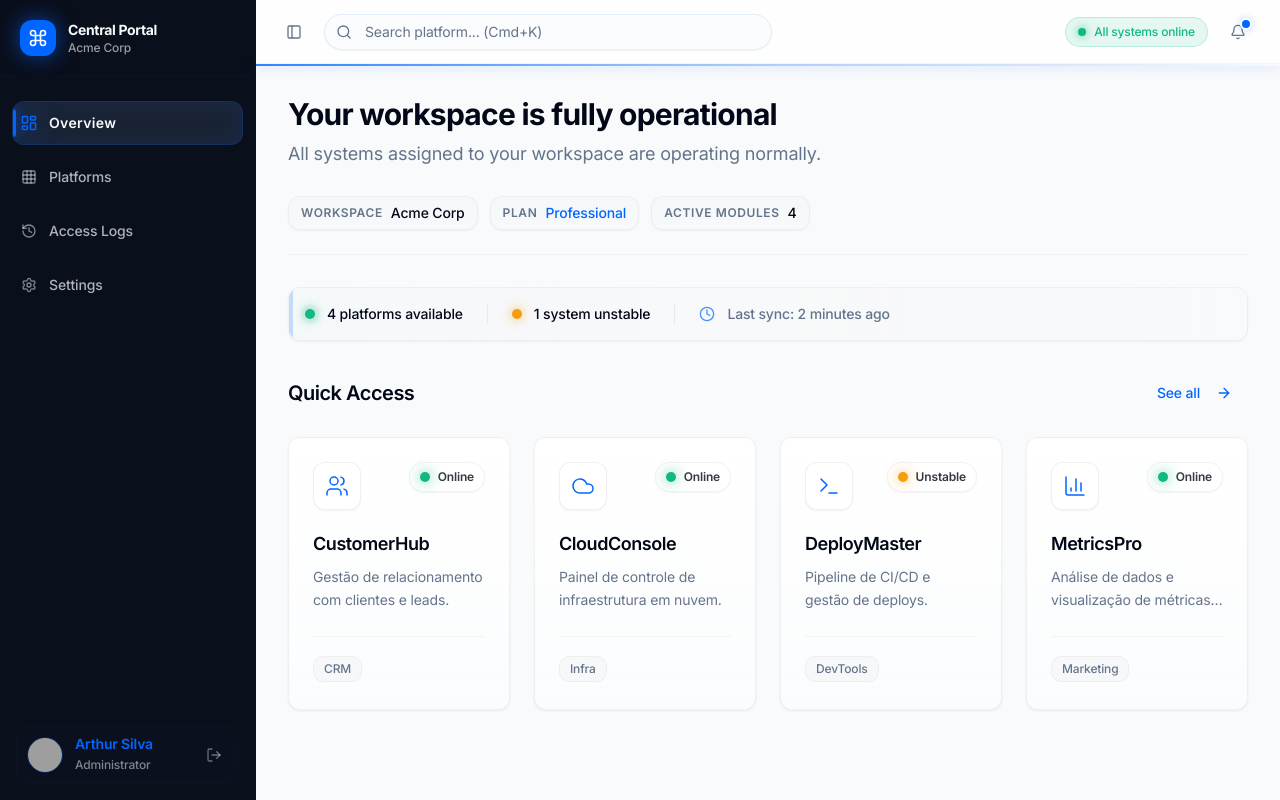
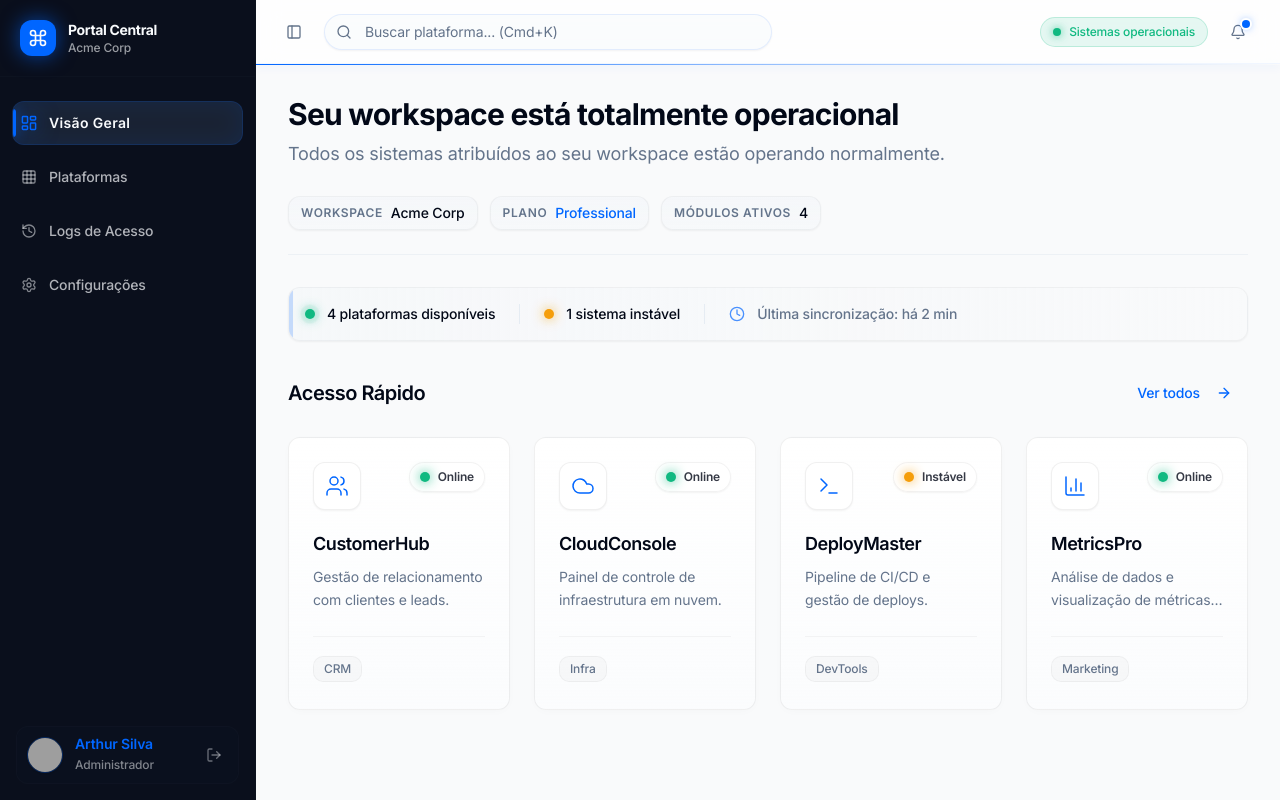
Before and after one commit to vitorbb1989/portal-de-acesso-central-9vhbl9ffx, a React (Vite) app: page / in a window 1280 px wide. Built offline with nearby package versions, Linux system fonts and the light colour scheme; grey boxes are pictures that could not be loaded.

Commit message:
Refactor UI for premium visual identity and microcopy

```diff
--- a/src/components/AppHeader.tsx
+++ b/src/components/AppHeader.tsx
@@ -19,7 +19,7 @@ export function AppHeader() {
           <Search className="absolute left-3 top-2.5 h-4 w-4 text-muted-foreground" />
           <Input
             type="search"
-            placeholder="Search platform... (Cmd+K)"
+            placeholder="Buscar plataforma... (Cmd+K)"
             className="w-full bg-secondary/30 border-primary/10 focus-visible:bg-background focus-visible:border-primary focus-visible:ring-1 focus-visible:ring-primary/20 pl-10 rounded-full h-9 shadow-sm transition-all"
             value={searchQuery}
             onChange={(e) => setSearchQuery(e.target.value)}
@@ -30,7 +30,7 @@ export function AppHeader() {
         <div className="flex sm:hidden flex-1">
           <Input
             type="search"
-            placeholder="Search..."
+            placeholder="Buscar..."
             className="w-full bg-secondary/30 border-primary/10 h-9 rounded-full px-4"
             value={searchQuery}
             onChange={(e) => setSearchQuery(e.target.value)}
@@ -40,7 +40,7 @@ export function AppHeader() {
         <div className="flex items-center gap-3 ml-4">
           <div className="hidden lg:flex items-center gap-2 px-3 py-1.5 rounded-full bg-status-success/10 border border-status-success/20">
             <div className="h-2 w-2 rounded-full bg-status-success shadow-[0_0_8px_rgba(16,185,129,0.8)] animate-pulse-slow" />
-            <span className="text-xs font-medium text-status-success">All systems online</span>
+            <span className="text-xs font-medium text-status-success">Sistemas operacionais</span>
           </div>
 
           <Button
--- a/src/components/AppSidebar.tsx
+++ b/src/components/AppSidebar.tsx
@@ -16,10 +16,10 @@ export function AppSidebar() {
   const location = useLocation()
 
   const navItems = [
-    { title: 'Overview', url: '/', icon: LayoutDashboard },
-    { title: 'Platforms', url: '/platforms', icon: Grid },
-    { title: 'Access Logs', url: '/logs', icon: History },
-    { title: 'Settings', url: '/settings', icon: Settings },
+    { title: 'Visão Geral', url: '/', icon: LayoutDashboard },
+    { title: 'Plataformas', url: '/platforms', icon: Grid },
+    { title: 'Logs de Acesso', url: '/logs', icon: History },
+    { title: 'Configurações', url: '/settings', icon: Settings },
   ]
 
   return (
@@ -31,7 +31,7 @@ export function AppSidebar() {
           </div>
           <div className="flex flex-col">
             <span className="text-sm font-bold tracking-tight text-sidebar-foreground">
-              Central Portal
+              Portal Central
             </span>
             <span className="text-xs text-sidebar-foreground/60 font-medium">Acme Corp</span>
           </div>
@@ -90,7 +90,7 @@ export function AppSidebar() {
                 Arthur Silva
               </span>
               <span className="text-xs text-sidebar-foreground/50 mt-1.5 font-medium truncate">
-                Administrator
+                Administrador
               </span>
             </div>
           </div>
--- a/src/components/Layout.tsx
+++ b/src/components/Layout.tsx
@@ -10,7 +10,7 @@ export default function Layout() {
       <SidebarInset className="bg-background min-h-screen flex flex-col relative">
         <AppHeader />
         {/* Brand identity signature */}
-        <div className="h-[2px] w-full bg-gradient-to-r from-primary/80 via-primary/30 to-transparent absolute top-16 left-0 z-30 shadow-[0_1px_12px_rgba(0,102,255,0.4)]" />
+        <div className="h-[1px] w-full bg-gradient-to-r from-primary via-primary/40 to-transparent absolute top-16 left-0 z-30 shadow-[0_0_10px_rgba(0,102,255,0.3)]" />
         <main className="flex-1 overflow-x-hidden p-4 sm:p-6 lg:p-8 max-w-7xl mx-auto w-full pt-6">
           <Outlet />
         </main>
--- a/src/components/PlatformCard.tsx
+++ b/src/components/PlatformCard.tsx
@@ -16,17 +16,17 @@ export function PlatformCard({ platform, index = 0 }: PlatformCardProps) {
   const statusConfig = {
     online: {
       color: 'bg-[#10B981]',
-      glow: 'shadow-[0_0_14px_rgba(16,185,129,0.8)]',
+      glow: 'shadow-[0_0_12px_rgba(16,185,129,0.9)]',
       label: 'Online',
     },
     warning: {
       color: 'bg-[#F59E0B]',
-      glow: 'shadow-[0_0_14px_rgba(245,158,11,0.8)]',
-      label: 'Unstable',
+      glow: 'shadow-[0_0_12px_rgba(245,158,11,0.9)]',
+      label: 'Instável',
     },
     offline: {
       color: 'bg-[#EF4444]',
-      glow: 'shadow-[0_0_8px_rgba(239,68,68,0.4)]',
+      glow: 'shadow-[0_0_12px_rgba(239,68,68,0.9)]',
       label: 'Offline',
     },
   }
@@ -46,9 +46,9 @@ export function PlatformCard({ platform, index = 0 }: PlatformCardProps) {
   return (
     <Card
       className={cn(
-        'group relative overflow-hidden transition-all duration-500 ease-out h-full flex flex-col animate-fade-in cursor-pointer',
-        'bg-gradient-to-b from-card to-secondary/30 border-black/[0.05] shadow-subtle',
-        'hover:-translate-y-1.5 hover:border-primary/40 hover:shadow-[0_12px_32px_-4px_rgba(0,102,255,0.15)]',
+        'group relative overflow-hidden transition-all duration-300 ease-out h-full flex flex-col animate-fade-in cursor-pointer',
+        'bg-gradient-to-b from-card to-secondary/30 border border-black/[0.06] shadow-[0_2px_12px_-4px_rgba(0,0,0,0.04)]',
+        'hover:-translate-y-1.5 hover:border-primary/40 hover:shadow-[0_12px_32px_-4px_rgba(0,102,255,0.15)] hover:bg-gradient-to-b hover:from-card hover:to-primary/[0.02]',
       )}
       style={{ animationDelay: `${index * 50}ms` }}
       onClick={handleAccess}
@@ -109,7 +109,7 @@ export function PlatformCard({ platform, index = 0 }: PlatformCardProps) {
               <Loader2 className="h-4 w-4 animate-spin" />
             ) : (
               <>
-                Access <ExternalLink className="ml-2 h-3.5 w-3.5" />
+                Acessar <ExternalLink className="ml-2 h-3.5 w-3.5" />
               </>
             )}
           </Button>
@@ -120,7 +120,7 @@ export function PlatformCard({ platform, index = 0 }: PlatformCardProps) {
         <div className="absolute inset-0 bg-background/70 backdrop-blur-md flex items-center justify-center z-30 animate-fade-in">
           <div className="flex flex-col items-center text-primary">
             <Loader2 className="h-8 w-8 animate-spin mb-3 drop-shadow-[0_0_16px_rgba(0,102,255,0.6)]" />
-            <span className="text-sm font-semibold tracking-wide">Initiating session...</span>
+            <span className="text-sm font-semibold tracking-wide">Iniciando sessão...</span>
           </div>
         </div>
       )}
--- a/src/pages/Index.tsx
+++ b/src/pages/Index.tsx
@@ -14,10 +14,10 @@ const Index = () => {
       <section className="flex flex-col gap-5 pb-6 border-b border-border/50 relative">
         <div>
           <h1 className="text-3xl font-bold tracking-tight text-foreground mb-2">
-            Your workspace is fully operational
+            Seu workspace está totalmente operacional
           </h1>
           <p className="text-muted-foreground text-lg">
-            All systems assigned to your workspace are operating normally.
+            Todos os sistemas atribuídos ao seu workspace estão operando normalmente.
           </p>
         </div>
 
@@ -30,13 +30,13 @@ const Index = () => {
           </div>
           <div className="flex items-center gap-2 px-3 py-1.5 bg-gradient-to-b from-secondary/50 to-secondary/20 rounded-lg border border-black/[0.04] shadow-sm">
             <span className="text-xs text-muted-foreground uppercase tracking-wider font-semibold">
-              Plan
+              Plano
             </span>
             <span className="text-sm font-medium text-primary">Professional</span>
           </div>
           <div className="flex items-center gap-2 px-3 py-1.5 bg-gradient-to-b from-secondary/50 to-secondary/20 rounded-lg border border-black/[0.04] shadow-sm">
             <span className="text-xs text-muted-foreground uppercase tracking-wider font-semibold">
-              Active Modules
+              Módulos Ativos
             </span>
             <span className="text-sm font-medium text-foreground">4</span>
           </div>
@@ -52,7 +52,7 @@ const Index = () => {
               <span className="animate-ping absolute inline-flex h-full w-full rounded-full bg-status-success opacity-75"></span>
               <span className="relative inline-flex rounded-full h-2.5 w-2.5 bg-status-success shadow-[0_0_12px_rgba(16,185,129,0.8)]"></span>
             </div>
-            <span className="text-sm font-medium text-foreground">4 platforms available</span>
+            <span className="text-sm font-medium text-foreground">4 plataformas disponíveis</span>
           </div>
 
           <div className="hidden sm:block w-px h-5 bg-border/80" />
@@ -65,14 +65,14 @@ const Index = () => {
               ></span>
               <span className="relative inline-flex rounded-full h-2.5 w-2.5 bg-status-warning shadow-[0_0_12px_rgba(245,158,11,0.8)]"></span>
             </div>
-            <span className="text-sm font-medium text-foreground">1 system unstable</span>
+            <span className="text-sm font-medium text-foreground">1 sistema instável</span>
           </div>
 
           <div className="hidden sm:block w-px h-5 bg-border/80" />
 
           <div className="flex items-center gap-3 text-muted-foreground">
             <Clock className="h-4 w-4 text-primary/70" />
-            <span className="text-sm font-medium">Last sync: 2 minutes ago</span>
+            <span className="text-sm font-medium">Última sincronização: há 2 min</span>
           </div>
         </section>
       )}
@@ -80,7 +80,7 @@ const Index = () => {
       <section>
         <div className="flex items-center justify-between mb-6">
           <h2 className="text-xl font-semibold tracking-tight">
-            {searchQuery ? 'Search Results' : 'Quick Access'}
+            {searchQuery ? 'Resultados da Busca' : 'Acesso Rápido'}
           </h2>
           {!searchQuery && (
             <Button
@@ -89,7 +89,7 @@ const Index = () => {
               className="text-primary hover:text-primary hover:bg-primary/10 transition-colors group"
             >
               <Link to="/platforms">
-                See all{' '}
+                Ver todos{' '}
                 <ArrowRight className="ml-2 h-4 w-4 group-hover:translate-x-1 transition-transform" />
               </Link>
             </Button>
@@ -104,7 +104,9 @@ const Index = () => {
           </div>
         ) : (
           <div className="py-12 text-center bg-secondary/30 rounded-xl border border-dashed border-border">
-            <p className="text-muted-foreground">No platforms found for "{searchQuery}"</p>
+            <p className="text-muted-foreground">
+              Nenhuma plataforma encontrada para "{searchQuery}"
+            </p>
           </div>
         )}
       </section>
--- a/src/pages/Platforms.tsx
+++ b/src/pages/Platforms.tsx
@@ -15,8 +15,10 @@ const Platforms = () => {
   return (
     <div className="space-y-6 animate-fade-in">
       <div>
-        <h1 className="text-3xl font-bold tracking-tight mb-2">Platforms</h1>
-        <p className="text-muted-foreground">Complete directory of internal tools and services.</p>
+        <h1 className="text-3xl font-bold tracking-tight mb-2">Plataformas</h1>
+        <p className="text-muted-foreground">
+          Diretório completo de ferramentas e serviços internos.
+        </p>
       </div>
 
       <div className="flex flex-col sm:flex-row justify-between items-start sm:items-center gap-4">
@@ -27,7 +29,7 @@ const Platforms = () => {
           className="w-full sm:w-auto"
         >
           <TabsList className="bg-secondary/50">
-            <TabsTrigger value="all">All</TabsTrigger>
+            <TabsTrigger value="all">Todas</TabsTrigger>
             {categories.map((cat) => (
               <TabsTrigger key={cat} value={cat}>
                 {cat}
@@ -36,7 +38,7 @@ const Platforms = () => {
           </TabsList>
         </Tabs>
         <span className="text-sm text-muted-foreground font-medium">
-          {filteredPlatforms.length} {filteredPlatforms.length === 1 ? 'platform' : 'platforms'}
+          {filteredPlatforms.length} {filteredPlatforms.length === 1 ? 'plataforma' : 'plataformas'}
         </span>
       </div>
 
@@ -47,8 +49,8 @@ const Platforms = () => {
           ))}
         </div>
       ) : (
-        <div className="py-20 text-center bg-secondary/30 rounded-xl border border-dashed">
-          <p className="text-muted-foreground">No platforms found in this category.</p>
+        <div className="py-20 text-center bg-secondary/30 rounded-xl border border-dashed border-border">
+          <p className="text-muted-foreground">Nenhuma plataforma encontrada nesta categoria.</p>
         </div>
       )}
     </div>
```
Also changed, not shown: .skip.config.json.
